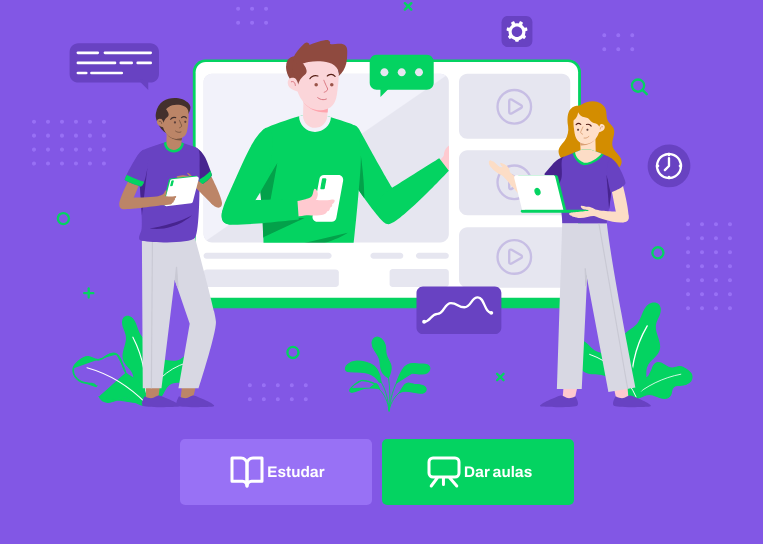
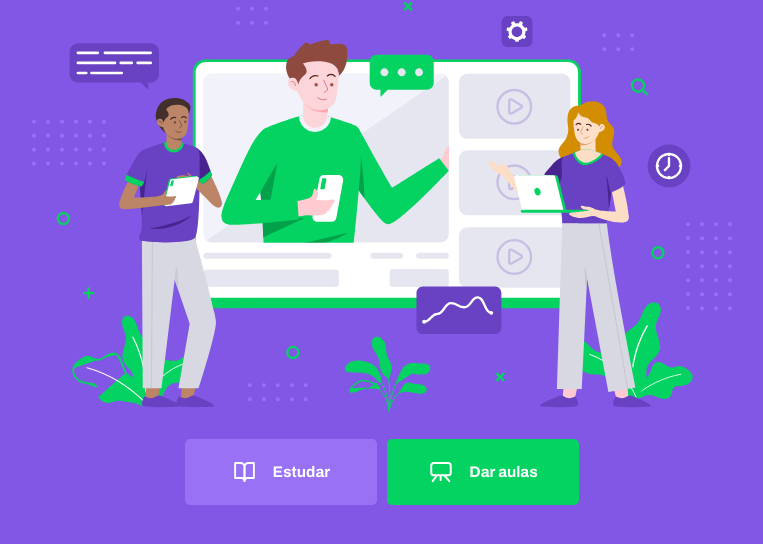
Before and after one commit to erlanmarinho/nlw-proffy, a plain HTML site: page index.html in a window 1280 px wide. Shown: the part 198-742 px from the top of the page, without its empty margins (258-1021 px from the left). Drawn offline with Linux system fonts and the light colour scheme.

Commit message:
styling the buttons

```diff
--- a/styles/main.css
+++ b/styles/main.css
@@ -7,7 +7,7 @@
   --color-primary-darck: #774DD6;
   --color-primary-darcker: #6842C2;
   --color-secondary: #04D361;
-  --color-secondary-darck: #04BF58;
+  --color-secondary-dark: #04BF58;
   --color-title-in-primary: #FFFFFF;
   --color-text-in-primary: #D4C2FF;
   --color-text-title: #32264D;
--- a/styles/partials/page-landing.css
+++ b/styles/partials/page-landing.css
@@ -50,13 +50,29 @@
 
   text-decoration: none;
 
+  transition: background 0.2s;
+
   color: var(--color-button-text);
+}
+
+.buttons-container a img {
+  width: 4rem;
+  margin-right: 2.4rem;
 }
 
 .buttons-container a.study {
   background: var(--color-primary-lighter);
 }
 
+.buttons-container a.study:hover {
+  background: var(--color-primary-light);
+}
+
 .buttons-container a.give-classes {
   background: var(--color-secondary);
+  margin-right: 0;
 }
+
+.buttons-container a.give-classes:hover {
+  background: var(--color-secondary-dark);
+}
```
